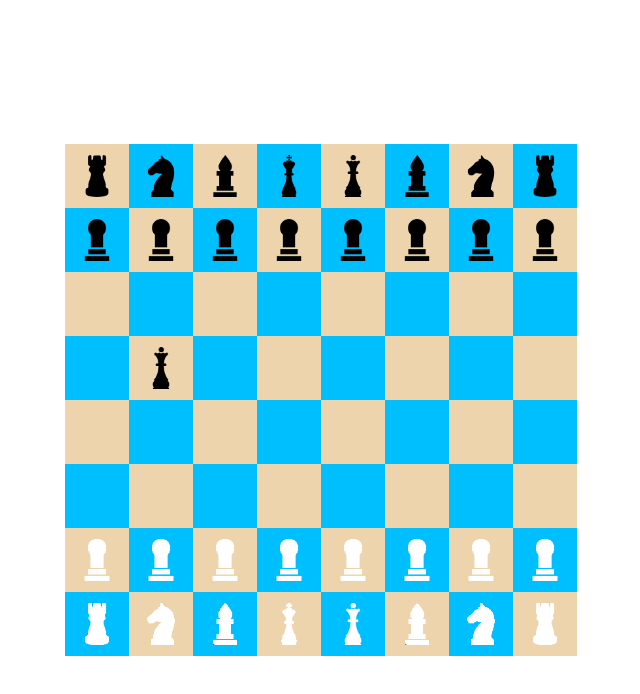
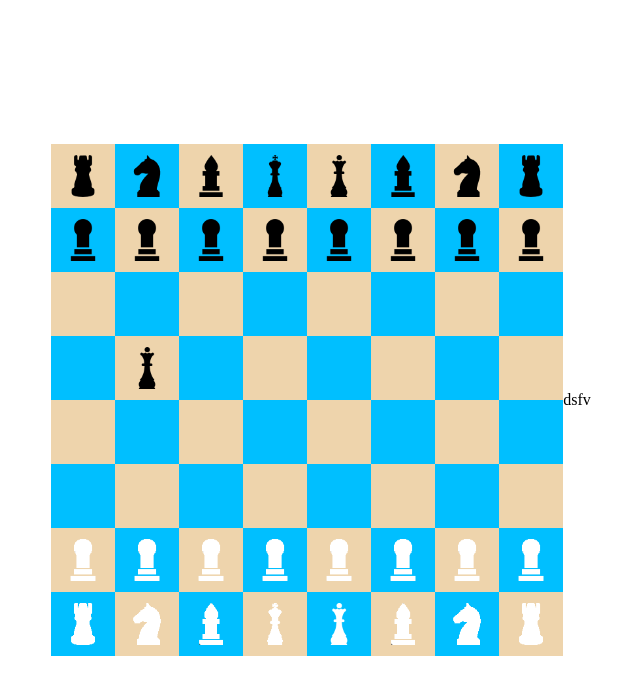
Before and after one commit to vladislavorehov55/chess, a React (Create React App) app: page / in a window 1280 px wide. Shown: the top 694 px of the page, without its empty margins (319-959 px from the left). Built offline with nearby package versions, Linux system fonts and the light colour scheme; the HTML template or start-up script is replaced by a standard one.

Commit message:
Before changes

```diff
--- a/src/App.tsx
+++ b/src/App.tsx
@@ -5,7 +5,7 @@ import {Board} from './models/Board';
 
 function App() {
   const [board, setBoard] = useState(new Board());
-
+  const [currentPlayer, setCurrentPlayer] = useState('white')
 
   useEffect(() => {
     const newBoard = new Board();
@@ -22,7 +22,11 @@ function App() {
     <div className="app">
       <BoardComponent board={board}
                       updateBoard={updateBoard}
+                      currentPlayer={currentPlayer}
       />
+      <div>
+        dsfv
+      </div>
     </div>
   );
 }
--- a/src/components/BoardComponent.tsx
+++ b/src/components/BoardComponent.tsx
@@ -6,13 +6,15 @@ import {Cell} from '../models/Cell';
 interface IBoardProps {
   board: Board
   updateBoard: (newBoard: Board) => void
+  currentPlayer: string
 }
 
-const BoardComponent: FC<IBoardProps> = ({board, updateBoard}) => {
+const BoardComponent: FC<IBoardProps> = ({board, updateBoard, currentPlayer}) => {
   const [selectedCell, setSelectedCell] = useState<Cell | null>(null);
 
 
   const selectCell = (cell: Cell) => {
+    if (cell.figure && cell.figure.color !== currentPlayer && (selectedCell === null || selectedCell)) return
     /// ест фигуру
     if (selectedCell && selectedCell?.figure?.color !== cell.figure?.color && cell.isAvailableForMove) {
       const newBoard: Board = board.getBoardCopy();
```
